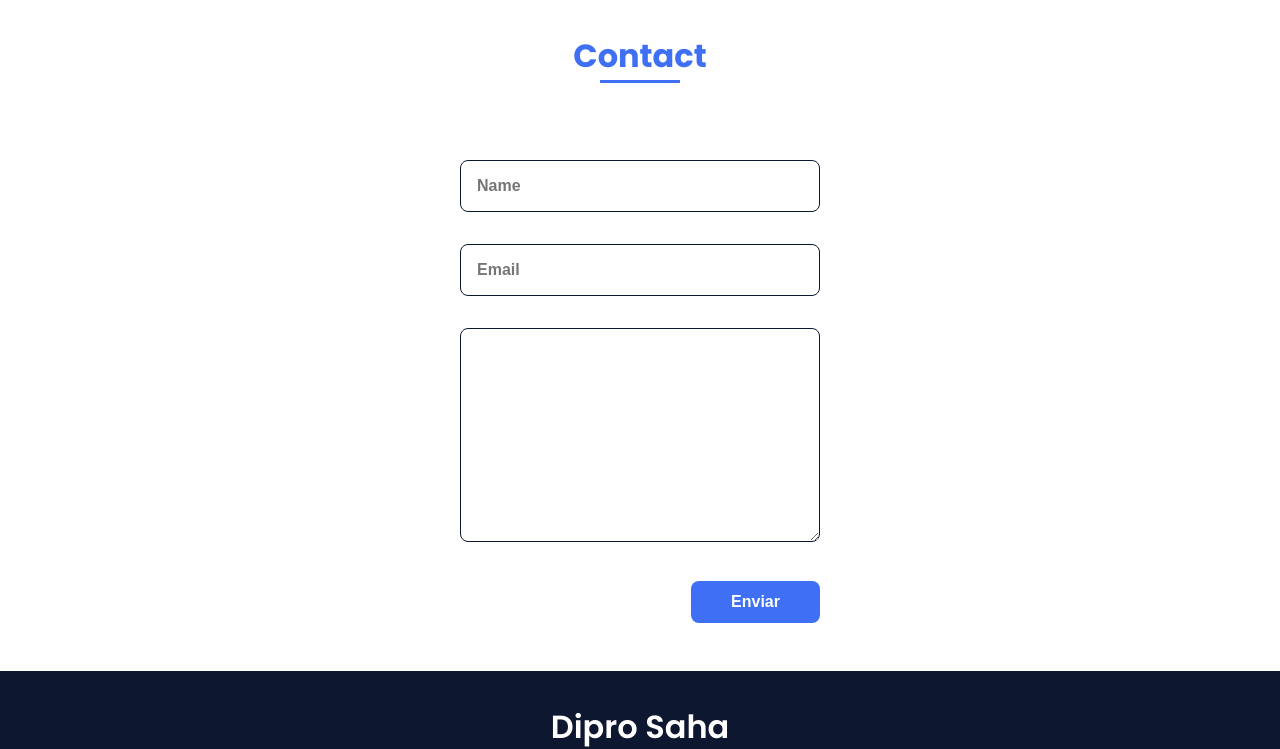
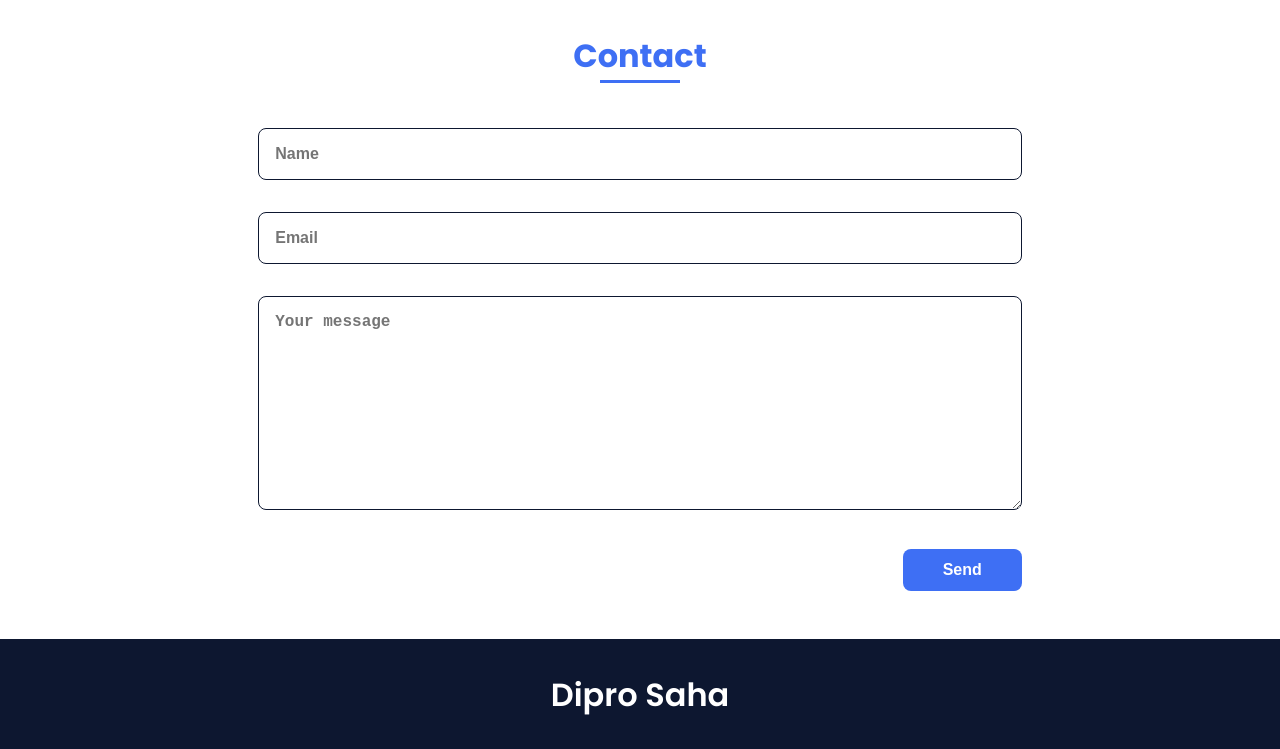
Before and after one commit to dipro619/Portfolio-of-Dipro-Saha, a plain HTML site: page index.html in a window 1280 px wide. Shown: the part 2960-3709 px from the top of the page. Drawn offline with nearby package versions, Linux system fonts and the light colour scheme.

Commit message:
Update index.html

```diff
--- a/index.html
+++ b/index.html
@@ -177,12 +177,13 @@
                 <h2 class="section-title">Contact</h2>
 
                 <div class="contact__container bd-grid">
-                    <form action="mailto:diprosaha3@gmail.com" class="contact__form">
-                        <input type="text" placeholder="Name" class="contact__input">
-                        <input type="mail" placeholder="Email" class="contact__input">
-                        <textarea name="" id="" cols="0" rows="10" class="contact__input"></textarea>
-                        <input type="button" value="Enviar" class="contact__button button">
-                    </form>
+                    <form action="mailto:diprosaha3@gmail.com" method="post" enctype="text/plain">
+    <input type="text" name="name" placeholder="Name" class="contact__input" required>
+    <input type="email" name="email" placeholder="Email" class="contact__input" required>
+    <textarea name="message" placeholder="Your message" cols="0" rows="10" class="contact__input" required></textarea>
+    <input type="submit" value="Send" class="contact__button button">
+</form>
+
                 </div>
             </section>
         </main>
```
